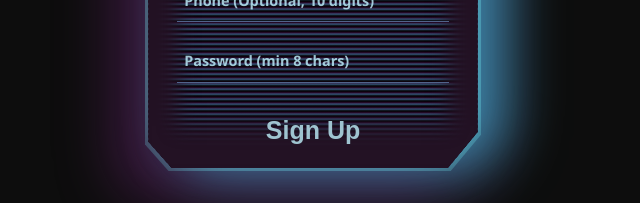
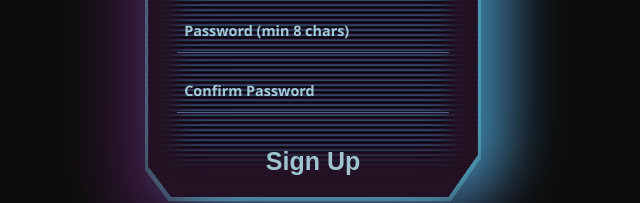
Before and after one commit to abhi24me/Gaming_Cafe, a Next.js app in the folder Frontend/: page /signup in a window 1280 px wide. Shown: the part 374-577 px from the top of the page, without its empty margins (327-967 px from the left). Built offline with nearby package versions, Linux system fonts and the light colour scheme; no server answers.

Commit message:
Adding confirm password in signup

```diff
--- a/Frontend/src/app/(auth)/signup/page.tsx
+++ b/Frontend/src/app/(auth)/signup/page.tsx
@@ -1,4 +1,3 @@
-
 'use client';
 
 import { useState } from 'react';
@@ -10,12 +9,14 @@ export default function SignupPage() {
   const [emailInput, setEmailInput] = useState('');
   const [phoneInput, setPhoneInput] = useState(''); // Will store only 10 digits
   const [passwordInput, setPasswordInput] = useState('');
+  const [confirmPasswordInput, setConfirmPasswordInput] = useState(''); // New state
   const [isLoading, setIsLoading] = useState(false);
 
   const [gamerTagError, setGamerTagError] = useState('');
   const [emailError, setEmailError] = useState('');
   const [phoneError, setPhoneError] = useState('');
   const [passwordError, setPasswordError] = useState('');
+  const [confirmPasswordError, setConfirmPasswordError] = useState(''); // New state
 
   const { signup } = useAuth();
 
@@ -25,6 +26,7 @@ export default function SignupPage() {
     setEmailError('');
     setPhoneError('');
     setPasswordError('');
+    setConfirmPasswordError(''); // Reset confirm password error
 
     if (!gamerTagInput.trim()) {
       setGamerTagError('Gamer Tag is required.');
@@ -59,6 +61,11 @@ export default function SignupPage() {
     } else if (passwordInput.length < 8) {
       setPasswordError('Password must be at least 8 characters long.');
       isValid = false;
+    }
+
+    if (passwordInput !== confirmPasswordInput) {
+        setConfirmPasswordError('Passwords do not match.');
+        isValid = false;
     }
 
     return isValid;
@@ -152,6 +159,23 @@ export default function SignupPage() {
                   {passwordError && <p className="text-xs text-destructive text-left mt-1 px-1">{passwordError}</p>}
                 </div>
 
+                <div className="w-full">
+                  <input
+                    className="input-is"
+                    type="password"
+                    required
+                    placeholder="Confirm Password"
+                    value={confirmPasswordInput}
+                    onChange={(e) => {
+                      setConfirmPasswordInput(e.target.value);
+                      if (confirmPasswordError) validateForm();
+                    }}
+                    disabled={isLoading}
+                    aria-invalid={!!confirmPasswordError}
+                  />
+                  {confirmPasswordError && <p className="text-xs text-destructive text-left mt-1 px-1">{confirmPasswordError}</p>}
+                </div>
+
                 <button className="submit" type="submit" disabled={isLoading}>
                   {isLoading ? 'Creating Account...' : 'Sign Up'}
                 </button>
```
